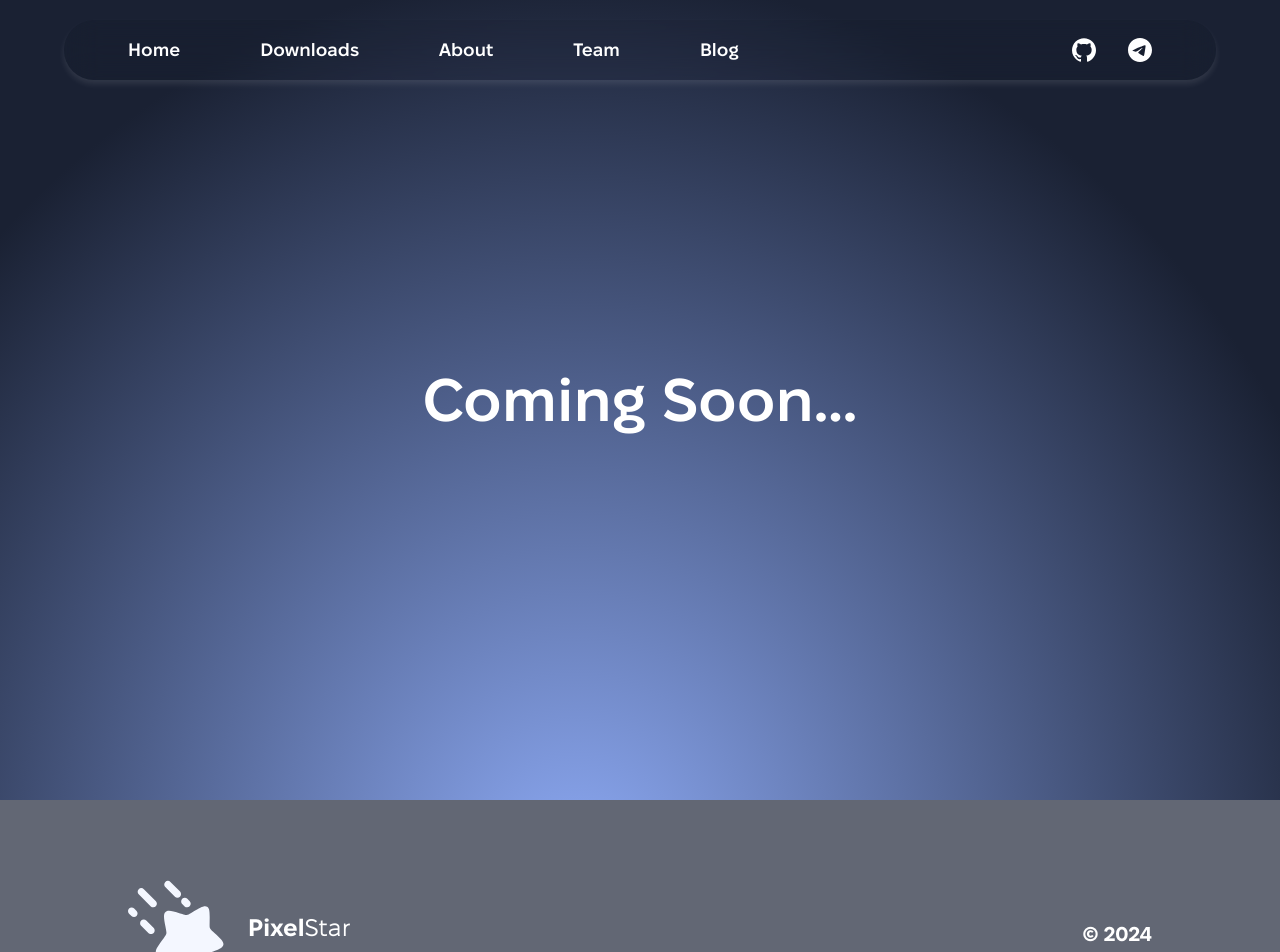
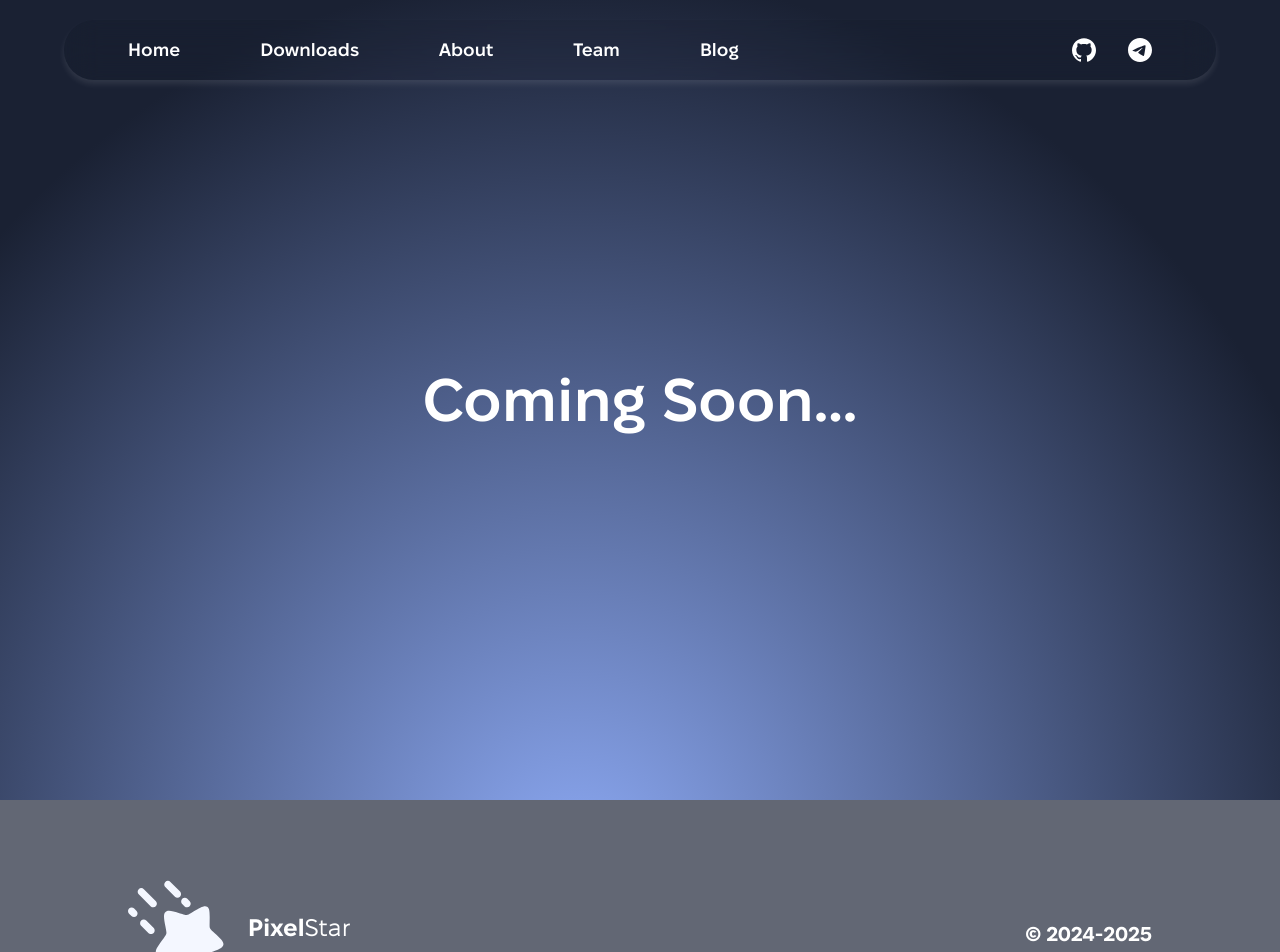
Before and after one commit to aashillnooblab/aashilnooblab.github.io, a React (Create React App) app: page /blog in a window 1280 px wide. Shown: the top 952 px of the page. Built offline with nearby package versions, Linux system fonts and the light colour scheme.

Commit message:
Update Copyright year

```diff
--- a/src/components/Footer/index.jsx
+++ b/src/components/Footer/index.jsx
@@ -14,7 +14,7 @@ const Footer = () => {
           </div>
           <div className='text-center md:text-right'>
             <h6 className='text-base sm:text-lg md:text-xl font-[FixelBold] my-4 md:my-10'>
-              © 2024
+              © 2024-2025
             </h6>
           </div>
         </div>
```
